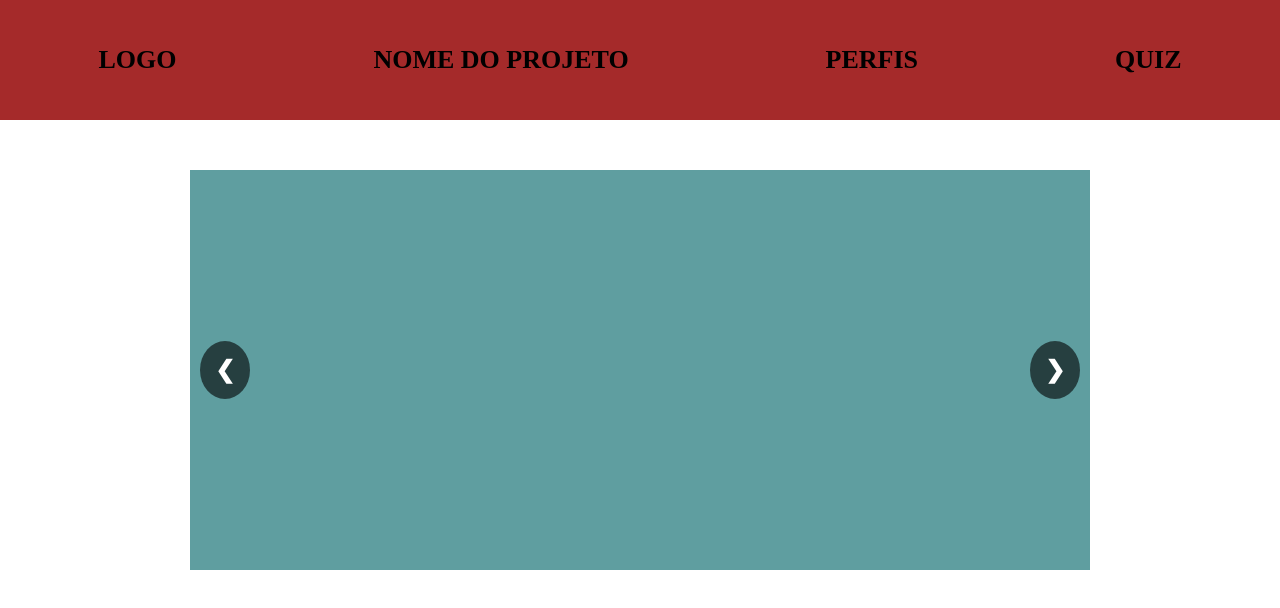
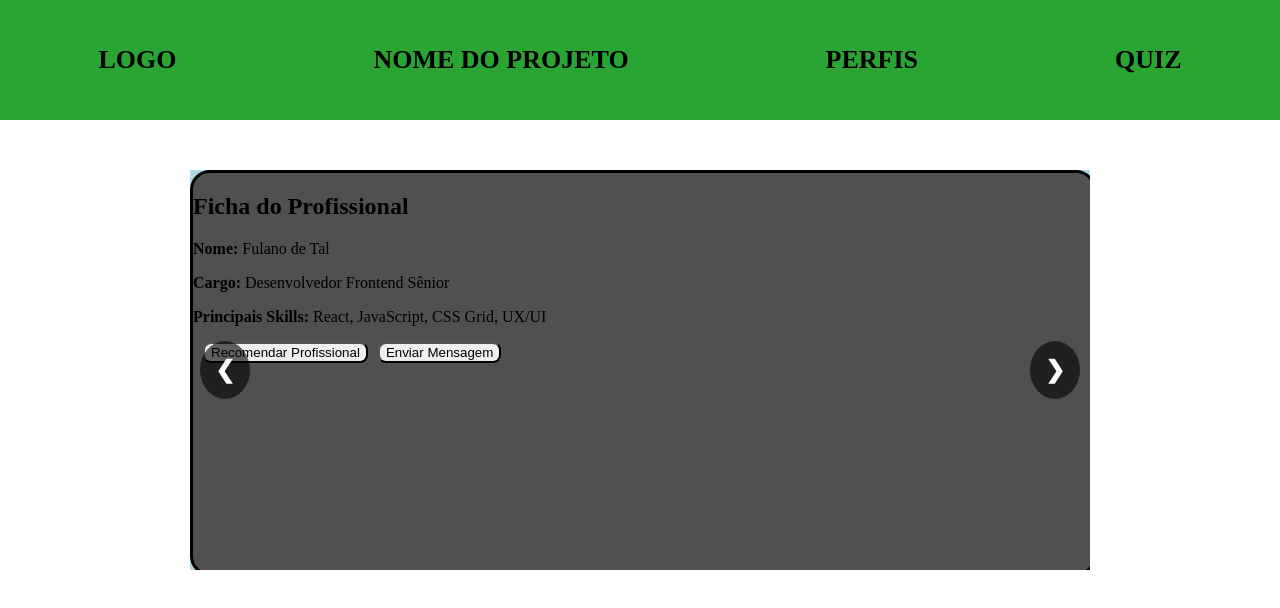
Before and after one commit to Arthenry90/gs-frontend-design, a plain HTML site: page index.html in a window 1280 px wide. Drawn offline with Linux system fonts and the light colour scheme.

Commit message:
feat: add js to control slideshow

```diff
--- a/index.html
+++ b/index.html
@@ -6,6 +6,7 @@
     <meta name="viewport" content="width=device-width, initial-scale=1.0">
     <title>Global Solution</title>
     <link rel="stylesheet" href="src/css/style.css">
+    <script src="src/scripts/main.js"></script>
 </head>
 
 <body>
--- a/src/css/style.css
+++ b/src/css/style.css
@@ -6,7 +6,7 @@ body {
 header {
     width: 100%;
     height: 120px;
-    background-color: brown;
+    background-color: rgb(42, 165, 52);
     font-size: small;
 }
 
@@ -26,8 +26,6 @@ button {
     height: 100%;
 }
 
-
-/* Estilos do slideshow */
 .slideshow-container {
     max-width: 900px;
     height: 400px;
@@ -39,22 +37,21 @@ button {
 .slideshow {
     display: block;
     height: 100%;
-    background-color: cadetblue;
+    background-color: lightblue;
 }
 
-.perfil1, .perfil2, .perfil3 {
+.slide {
     position: absolute;
     top: 0;
     left: 0;
     width: 100%;
     height: 100%;
-
     display: none;
     opacity: 1;
     transition: opacity 0.6s ease-in-out;
-
     flex-direction: column;
     align-items: center;
+    justify-content: center;
     background-color: rgb(80, 80, 80);
     border: 3px solid black;
     border-radius: 20px;
@@ -70,7 +67,6 @@ button {
     top: 50%;
     transform: translateY(-50%);
     z-index: 2;
-
     width: auto;
     padding: 15px;
     color: white;
@@ -114,11 +110,9 @@ button {
     background-color: #717171;
 }
 
-.slideshow .botoes{
+.slideshow .botoes {
     display: flex;
     flex-direction: row;
     gap: 10px;
     margin: 0 10px;
 }
-
-/* Estilos do quiz */
--- /dev/null
+++ b/src/scripts/main.js
@@ -0,0 +1,27 @@
+let slideIndex = 1;
+
+document.addEventListener("DOMContentLoaded", () => {
+    showSlides(slideIndex);
+});
+
+function plusSlides(n) {
+    showSlides(slideIndex += n);
+}
+
+function showSlides(n) {
+    let slides = document.getElementsByClassName("slide");
+
+    if (n > slides.length) {
+        slideIndex = 1;
+    }
+
+    if (n < 1) {
+        slideIndex = slides.length;
+    }
+
+    for (let i = 0; i < slides.length; i++) {
+        slides[i].style.display = "none";
+    }
+
+    slides[slideIndex - 1].style.display = "block";
+}
```
